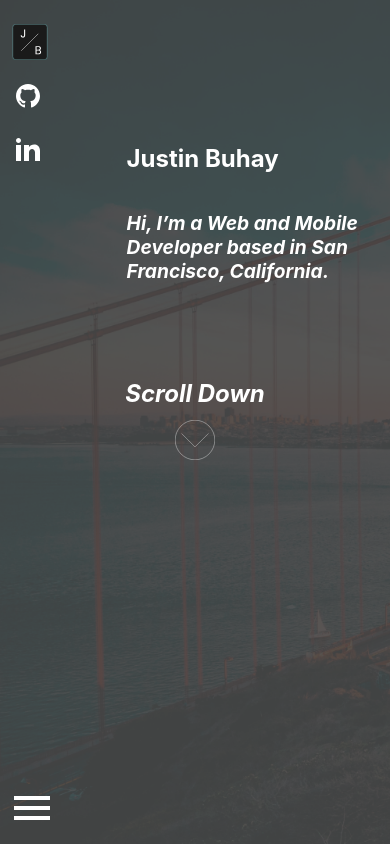
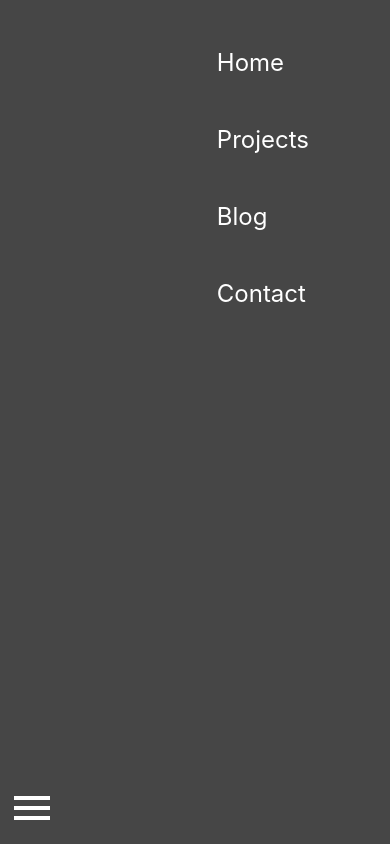
Before and after one commit to JBuhay34/jbuhay34.github.io, a React (Create React App) app: page / in a window 390 px wide. Both pictures are taken after a click on the picture 31 px from the left and 807 px from the top of the page. Shown: the top 844 px of the page. Built offline with nearby package versions, Linux system fonts and the light colour scheme.

Commit message:
Fixed responsiveness

```diff
--- a/src/components/Menu.css
+++ b/src/components/Menu.css
@@ -81,9 +81,28 @@ li a:hover{
 .Menu_link{
 
 }
+
+.SideDrawerClosed{
+    display: none;
+}
+.Menu_list_side{
+    display: none;
+}
 @media screen and (max-width: 800px) {
-    li a {display: none;}
+    .Menu_list_side{
+        display: block;
+        margin-left: 20vh;
+    }
+    .SideDrawer{
+        position: fixed;
+        display: block;
+        height: 100%;
+        width: 100%;
+        background-color: #464646;
+    }
+    .Menu_list {display: none;}
     .Hamburger_icon{
+        z-index: 3;
         position: fixed;
         margin: 1%;
         display: inline;
--- a/src/components/Menu.js
+++ b/src/components/Menu.js
@@ -11,6 +11,19 @@ import './Menu.css';
 
 export class Menu extends Component {
 
+    constructor(props) {
+        super(props);
+        this.state = {isMenuOpen: false};
+        this.openMenu = this.openMenu.bind(this);
+    }
+
+    openMenu(){
+        console.log("Clicked " + this.state.isMenuOpen);
+        this.setState(state => ({
+            isMenuOpen: !state.isMenuOpen
+        }
+        ));
+    };
 
     render() {
         let scrollToTop = () => {
@@ -30,10 +43,12 @@ export class Menu extends Component {
                             {link.label}
                     </Link>
 
-                    {/* <a className="Menu_link" href={link.link}>{link.label}</a> */}
                 </li>
             );
         });
+
+
+
 
         return (
             <div>
@@ -49,7 +64,13 @@ export class Menu extends Component {
                         <img src={line} className="Line" alt="Line" />
                     </div>
 
-                    <img src={menu} alt="menu" className="Hamburger_icon"/>
+                    <img src={menu} alt="menu" className="Hamburger_icon" onClick={this.openMenu}/>
+                    {this.state.isMenuOpen ? <div className="SideDrawer">
+                        <ul className="Menu_list_side">
+                            {linksMarkup}
+                        </ul>
+                    </div> : <div className="SideDrawerClosed"></div> }
+
                     <div className="Menu_right">
                         <ul className="Menu_list">
                             {linksMarkup}
```
